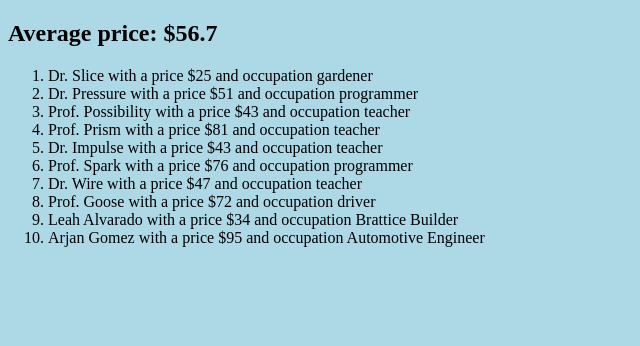
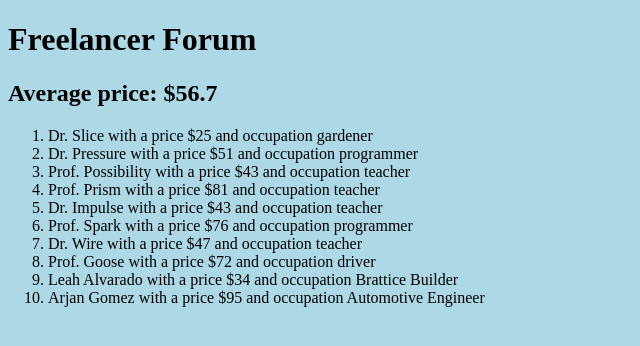
Before and after one commit to ItsYaBalay/freelancer_forum, a plain HTML site: page index.html in a window 1280 px wide. Shown: the whole page, without its empty margins (0-640 px from the left). Drawn offline with Linux system fonts and the light colour scheme.

Commit message:
added title and h1

```diff
--- a/index.html
+++ b/index.html
@@ -3,8 +3,10 @@
   <head>
     <meta charset="UTF-8" />
     <meta name="viewport" content="width=device-width, initial-scale=1.0" />
-    <title>Document</title>
+    <title>Freelancer Forum</title>
   </head>
-  <body></body>
+  <body>
+    <h1>Freelancer Forum</h1>
+  </body>
   <script src="script.js"></script>
 </html>
```
